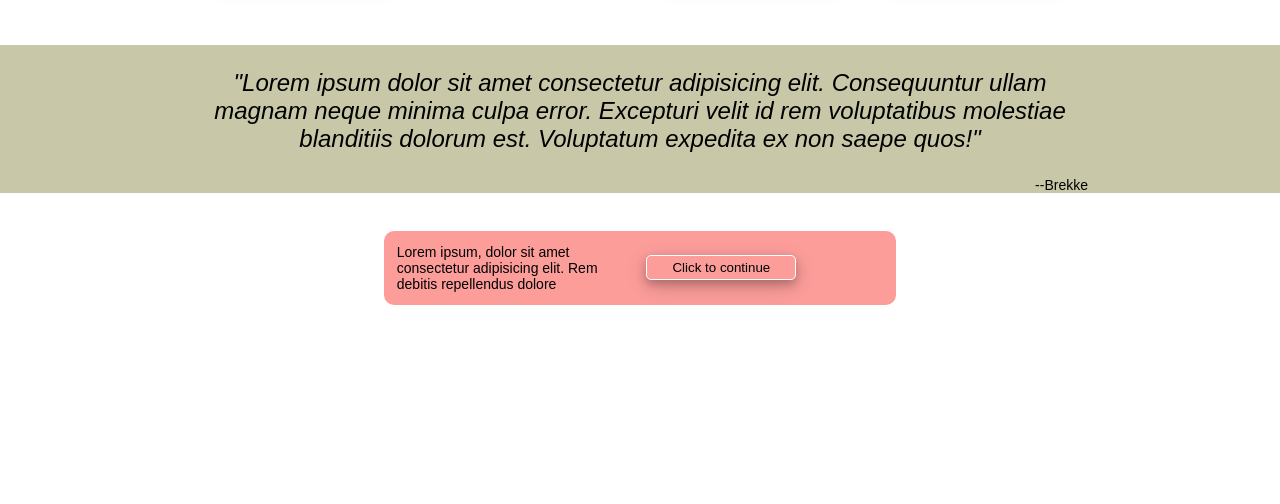
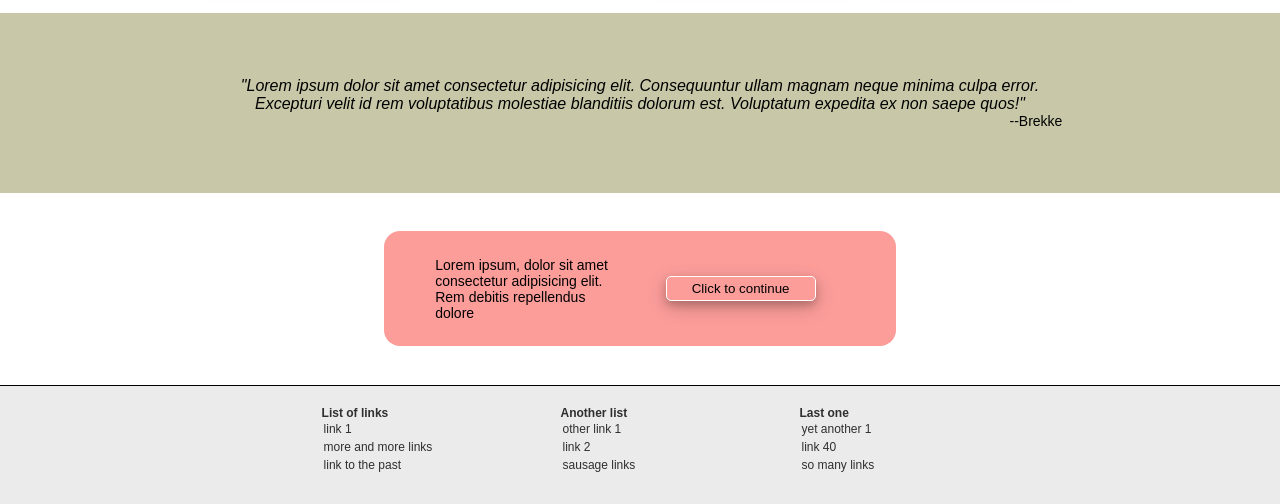
Before and after one commit to brekkeberg/flexplayground, a plain HTML site: page index.html in a window 1280 px wide. Shown: the part 529-1033 px from the top of the page. Before the commit the page ends 872 px from the top, so only its background shows below. Drawn offline with Linux system fonts and the light colour scheme.

Commit message:
add last section of links (p5)

```diff
--- a/index.html
+++ b/index.html
@@ -70,7 +70,7 @@
         </div>
         <div class="p3">
             <div class="m">
-                <div>
+                <div class="quotebox">
                     <p class="quote">
                         "Lorem ipsum dolor sit amet consectetur adipisicing elit. Consequuntur ullam magnam neque minima culpa error. Excepturi velit id rem voluptatibus molestiae blanditiis dolorum est. Voluptatum expedita ex non saepe quos!"
                     </p>
@@ -90,5 +90,31 @@
                 </div>
             </div>
         </div>
+        <div class="p5">
+            <div class="m">
+                <div class="left">
+                    <ul>List of links
+                        <li>link 1</li>
+                        <li>more and more links</li>
+                        <li>link to the past</li>
+                    </ul>
+                </div>
+                <div class="center">
+                    <ul>Another list
+                        <li>other link 1</li>
+                        <li>link 2</li>
+                        <li>sausage links</li>
+                    </ul>
+                </div>
+                <div class="right">
+                    <ul>Last one
+                        <li>yet another 1</li>
+                        <li>link 40</li>
+                        <li>so many links</li>
+                    </ul>
+                </div>
+
+            </div>
+        </div>
     </body>
 </html>
--- a/style.css
+++ b/style.css
@@ -25,7 +25,7 @@ button{
 button:hover{
     background-color: #FE4365;
 }
-.p0 .m, .p1 .m, .p2 .m, .p3 .m, .p4 .m{
+.m{
     margin-left: 12vw;
     margin-right: 12vw;
 }
@@ -104,15 +104,16 @@ button:hover{
     background-color:  #C8C8A9;
 }
 .p3 .m{
-    margin-left: 15vw;
-    margin-right: 15vw;
-    margin-top: 4vh;
-    margin-bottom: 4vh;
+    margin-left: 17vw;
+    margin-right: 17vw;
+}
+.p3 .m .quotebox{
+    padding-top: 4em;
+    padding-bottom: 4em;
+
 }
 .p3 .m .quote{
-    padding-top: 1em;
-    padding-bottom: 1em;
-    font-size: 1.5em;
+    font-size: 1em;
     font-style: italic;
     text-align: center;
 }
@@ -128,7 +129,7 @@ button:hover{
     margin-right: 30vw;
     margin-top: 3vw;
     margin-bottom: 3vw;
-    border-radius: 10px;
+    border-radius: 1em;
     display: flex;
     flex-direction: row;
     justify-content: center;
@@ -136,7 +137,40 @@ button:hover{
 }
 .p4 .signbox div{
     flex:1;
-    padding: .5vw;
+    padding: 1vw;
+    padding-left: 2vw;
     justify-content: center;
     align-items: center;
 }
+
+.p5{
+    border-top: 1px solid black;
+    background-color: rgb(235, 235, 235);
+    padding-top: 20px;
+    padding-bottom: 30px;
+}
+.p5 .m{
+    padding-left: 10vw;
+    padding-right: 10vw;
+    display: flex;
+    flex-direction: row;
+
+}
+.p5 .m div{
+    font-size: 12px;
+    color: rgb(47, 47, 47);
+    flex: 1;
+
+}
+ul{
+    font-weight: bold;
+    display:flex;
+    flex-direction: column;
+    text-align: left;
+    list-style-type: none;
+
+}
+li{
+    font-weight: lighter;
+    padding: 2px;
+}
```
